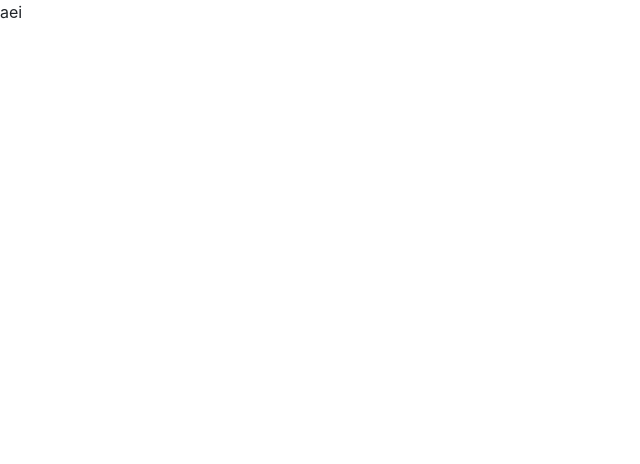
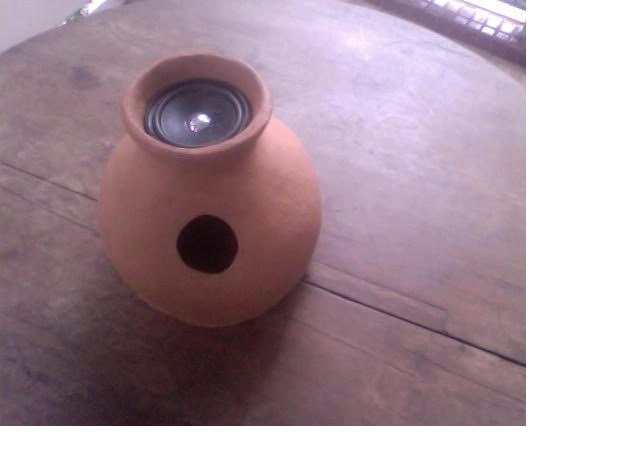
Before and after one commit to albertoharres/albertoharres.github.io, a website: page aei/index.html in a window 1280 px wide. Shown: the whole page, without its empty margins (0-640 px from the left). Drawn offline with Linux system fonts and the light colour scheme.

Commit message:
add pankararu 2

```diff
--- a/aei/index.html
+++ b/aei/index.html
@@ -8,6 +8,6 @@
         <link rel="stylesheet" type="text/css" href="../vendor/bootstrap/css/bootstrap.min.css">
     </head>
     <body>
-      aei
+      <img src="jarro.jpg">
     </body>
 </html>
```
Also changed, not shown: aei/jarro.jpg (added), 1 other file.
